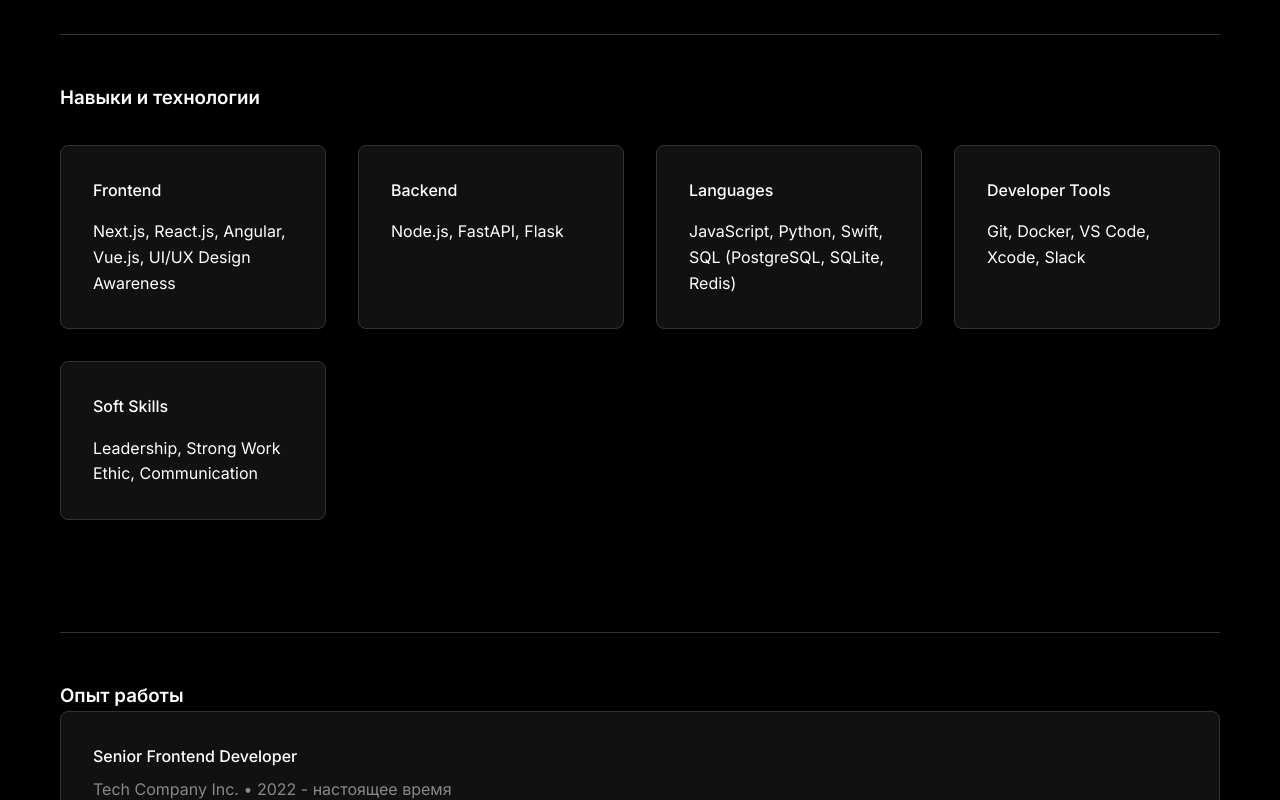
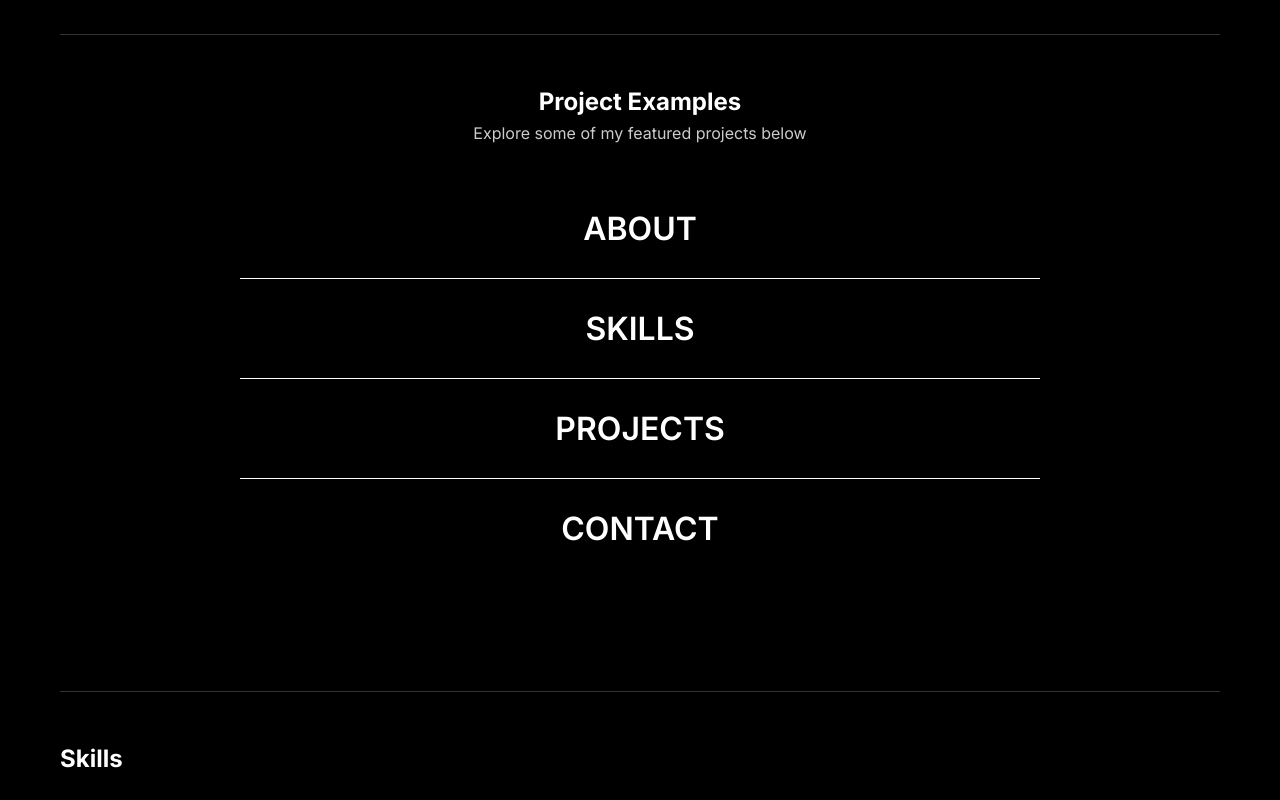
Before and after one commit to lolkalol9112/CV-RESUME, a React (Vite) app: page / in a window 1280 px wide. Shown: the part 720-1520 px from the top of the page. Built offline with nearby package versions, Linux system fonts and the light colour scheme.

Commit message:
Rename and translate menu block: Project Examples, English description

```diff
--- a/src/App.tsx
+++ b/src/App.tsx
@@ -42,8 +42,21 @@ Thank you for your understanding.
           </p>
         </section>
 
+        <section className="flowing-menu-section">
+          <h2 className="inter-bold">Project Examples</h2>
+          <p className="inter-regular">
+            Explore some of my featured projects below
+          </p>
+          <div className="flowing-menu-container">
+            <FlowingMenu items={menuItems} />
+          </div>
+        </section>
+
+
+
+
         <section className="skills-section">
-          <h3 className="inter-semibold">Навыки и технологии</h3>
+          <h2 className="inter-bold">Skills</h2>
           <div className="skills-grid">
             <div className="skill-card">
               <h4 className="inter-medium">Frontend</h4>
@@ -61,10 +74,7 @@ Thank you for your understanding.
               <h4 className="inter-medium">Developer Tools</h4>
               <p className="inter-regular">Git, Docker, VS Code, Xcode, Slack</p>
             </div>
-            <div className="skill-card">
-              <h4 className="inter-medium">Soft Skills</h4>
-              <p className="inter-regular">Leadership, Strong Work Ethic, Communication</p>
-            </div>
+
           </div>
         </section>
 
@@ -120,15 +130,6 @@ Thank you for your understanding.
         </section>
       </main>
 
-      <section className="flowing-menu-section">
-        <h3 className="inter-semibold">Навигационное меню</h3>
-        <p className="inter-regular">
-          Интерактивное меню с плавными анимациями
-        </p>
-        <div className="flowing-menu-container">
-          <FlowingMenu items={menuItems} />
-        </div>
-      </section>
     </div>
   )
 }
```
Also changed, not shown: 1 other file (tests, documents, lock files or other folders).
